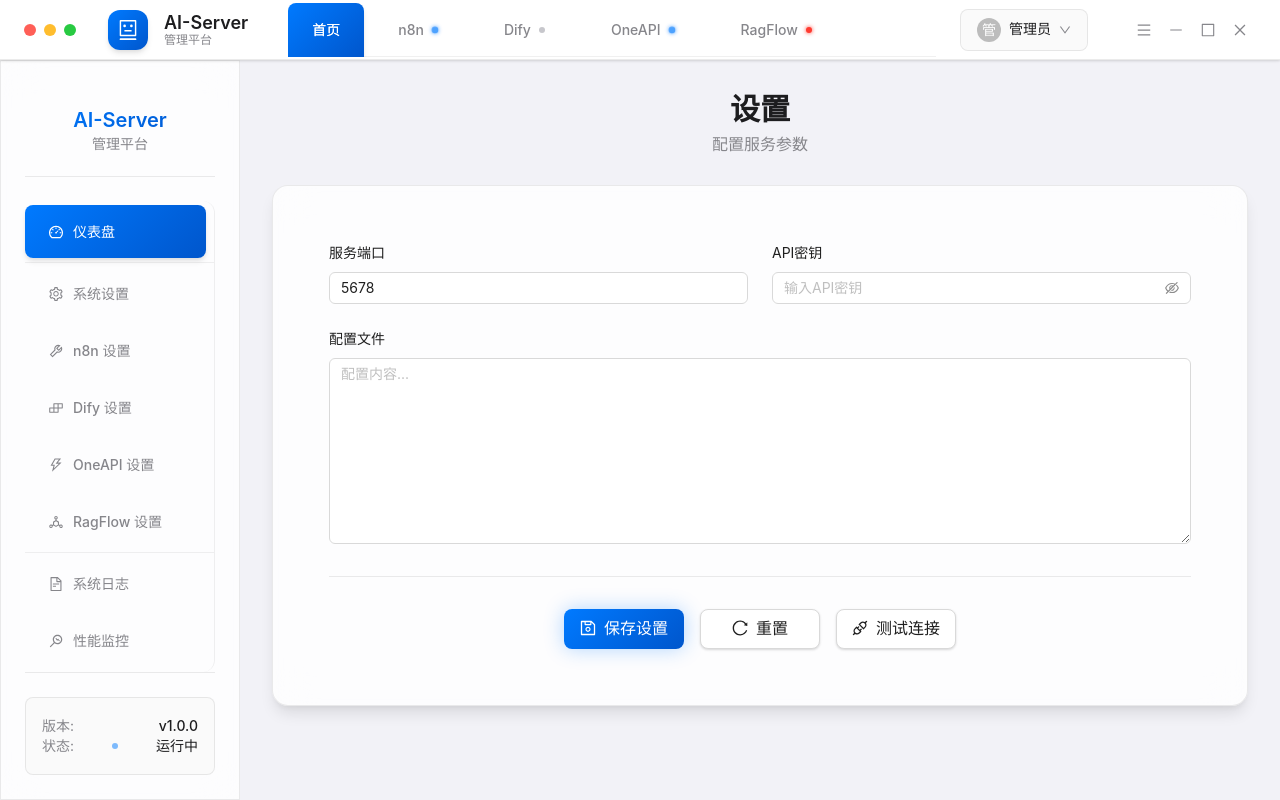
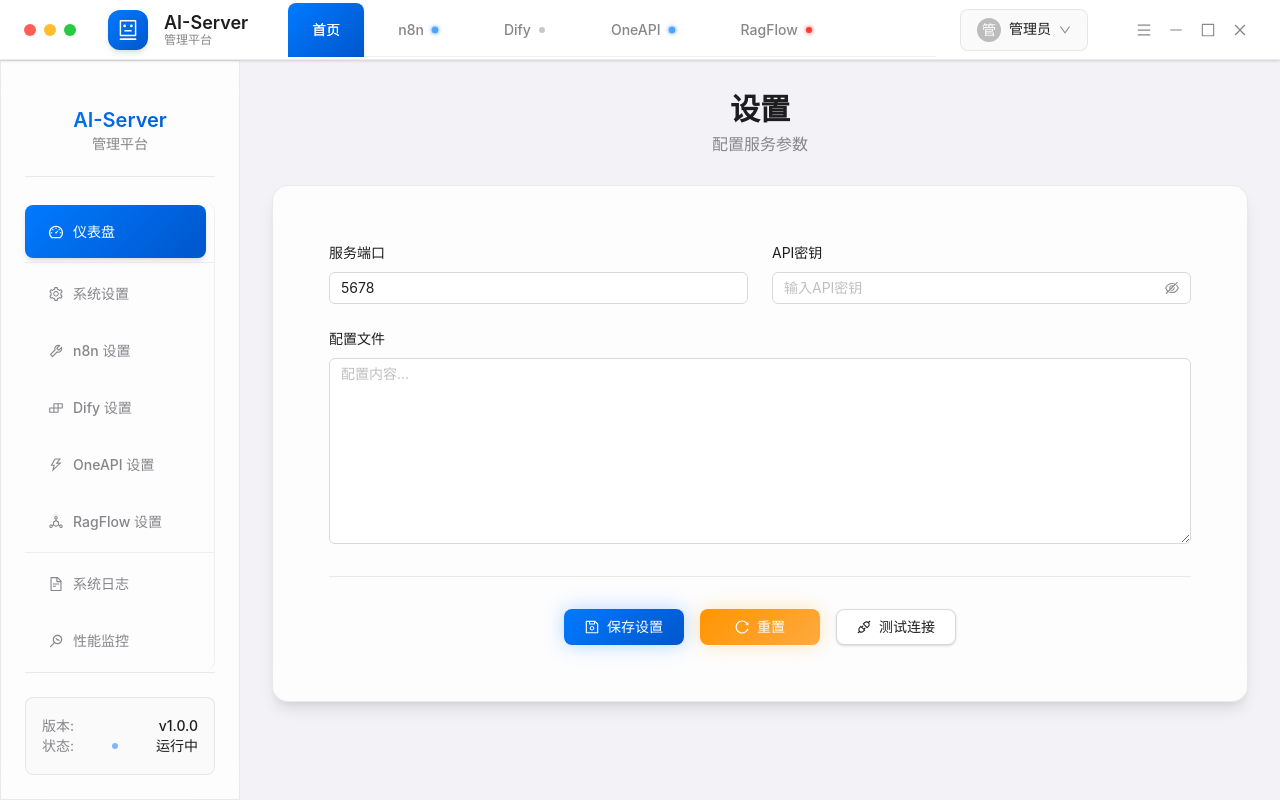
Before and after one commit to terry2010/ai-server, a Vue app in the folder ui-ai-server-v11/: page /settings/1 in a window 1280 px wide. Built offline with nearby package versions, Linux system fonts and the light colour scheme; the HTML template or start-up script is replaced by a standard one.

Commit message:
add v11 ui

```diff
--- a/ui-ai-server-v11/src/views/AccountView.vue
+++ b/ui-ai-server-v11/src/views/AccountView.vue
@@ -22,7 +22,7 @@
               </a-form-item>
 
               <a-form-item>
-                <a-button type="primary" html-type="submit" :loading="updatingSecurity">
+                <a-button type="primary" html-type="submit" :loading="updatingSecurity" class="action-button save-btn">
                   <template #icon>
                     <lock-outlined />
                   </template>
@@ -69,7 +69,7 @@
               </div>
             </div>
 
-            <a-button type="primary" @click="saveNotifications" :loading="savingNotifications">
+            <a-button type="primary" @click="saveNotifications" :loading="savingNotifications" class="action-button save-btn">
               <template #icon>
                 <save-outlined />
               </template>
@@ -285,4 +285,46 @@
     gap: var(--spacing-sm);
   }
 }
+
+/* 统一按钮样式 */
+.action-button {
+  border-radius: var(--radius-md);
+  font-weight: 500;
+  transition: all var(--transition-base);
+  font-size: var(--text-sm);
+  height: 36px;
+  position: relative;
+  overflow: hidden;
+}
+
+.action-button::before {
+  content: '';
+  position: absolute;
+  top: 0;
+  left: -100%;
+  width: 100%;
+  height: 100%;
+  background: linear-gradient(90deg, transparent, rgba(255, 255, 255, 0.2), transparent);
+  transition: left 0.5s;
+}
+
+.action-button:hover::before {
+  left: 100%;
+}
+
+.action-button:hover {
+  transform: translateY(-2px);
+  box-shadow: 0 8px 25px rgba(0, 0, 0, 0.15);
+}
+
+.save-btn {
+  background: linear-gradient(135deg, var(--primary-color) 0%, var(--primary-hover) 100%);
+  border: none;
+  color: var(--text-white) !important;
+  box-shadow: 0 0 20px rgba(24, 144, 255, 0.3);
+}
+
+.save-btn:hover {
+  box-shadow: 0 8px 25px rgba(24, 144, 255, 0.4), 0 0 30px rgba(24, 144, 255, 0.2);
+}
 </style>
--- a/ui-ai-server-v11/src/views/LogsView.vue
+++ b/ui-ai-server-v11/src/views/LogsView.vue
@@ -11,14 +11,14 @@
           <a-select-option value="debug">调试</a-select-option>
         </a-select>
 
-        <a-button @click="clearLogs" danger>
+        <a-button @click="clearLogs" danger class="action-button stop-btn">
           <template #icon>
             <delete-outlined />
           </template>
           清空日志
         </a-button>
 
-        <a-button @click="refreshLogs" type="primary">
+        <a-button @click="refreshLogs" type="primary" class="action-button refresh-btn">
           <template #icon>
             <reload-outlined />
           </template>
@@ -252,4 +252,57 @@
     height: calc(100vh - 250px);
   }
 }
+
+/* 统一按钮样式 */
+.action-button {
+  border-radius: var(--radius-md);
+  font-weight: 500;
+  transition: all var(--transition-base);
+  font-size: var(--text-sm);
+  height: 36px;
+  position: relative;
+  overflow: hidden;
+}
+
+.action-button::before {
+  content: '';
+  position: absolute;
+  top: 0;
+  left: -100%;
+  width: 100%;
+  height: 100%;
+  background: linear-gradient(90deg, transparent, rgba(255, 255, 255, 0.2), transparent);
+  transition: left 0.5s;
+}
+
+.action-button:hover::before {
+  left: 100%;
+}
+
+.action-button:hover {
+  transform: translateY(-2px);
+  box-shadow: 0 8px 25px rgba(0, 0, 0, 0.15);
+}
+
+.refresh-btn {
+  background: linear-gradient(135deg, var(--warning-color) 0%, #ffa940 100%);
+  border: none;
+  color: var(--text-white) !important;
+  box-shadow: 0 0 20px rgba(250, 173, 20, 0.3);
+}
+
+.refresh-btn:hover {
+  box-shadow: 0 8px 25px rgba(250, 173, 20, 0.4), 0 0 30px rgba(250, 173, 20, 0.2);
+}
+
+.stop-btn {
+  background: linear-gradient(135deg, var(--error-color) 0%, #ff7875 100%);
+  border: none;
+  color: var(--text-white) !important;
+  box-shadow: 0 0 20px rgba(255, 59, 48, 0.3);
+}
+
+.stop-btn:hover {
+  box-shadow: 0 8px 25px rgba(255, 59, 48, 0.4), 0 0 30px rgba(255, 59, 48, 0.2);
+}
 </style>
--- a/ui-ai-server-v11/src/views/ProfileView.vue
+++ b/ui-ai-server-v11/src/views/ProfileView.vue
@@ -12,7 +12,7 @@
               <a-avatar :size="120" :src="userProfile.avatar">
                 {{ userProfile.name.charAt(0) }}
               </a-avatar>
-              <a-button type="primary" class="upload-btn" @click="uploadAvatar">
+              <a-button type="primary" class="action-button save-btn" @click="uploadAvatar">
                 <template #icon>
                   <camera-outlined />
                 </template>
@@ -61,7 +61,7 @@
               </a-form-item>
 
               <a-form-item>
-                <a-button type="primary" html-type="submit" :loading="saving">
+                <a-button type="primary" html-type="submit" :loading="saving" class="action-button save-btn">
                   <template #icon>
                     <save-outlined />
                   </template>
@@ -157,9 +157,46 @@
   padding: var(--spacing-lg);
 }
 
-.upload-btn {
+/* 统一按钮样式 */
+.action-button {
   border-radius: var(--radius-md);
   font-weight: 500;
+  transition: all var(--transition-base);
+  font-size: var(--text-sm);
+  height: 36px;
+  position: relative;
+  overflow: hidden;
+}
+
+.action-button::before {
+  content: '';
+  position: absolute;
+  top: 0;
+  left: -100%;
+  width: 100%;
+  height: 100%;
+  background: linear-gradient(90deg, transparent, rgba(255, 255, 255, 0.2), transparent);
+  transition: left 0.5s;
+}
+
+.action-button:hover::before {
+  left: 100%;
+}
+
+.action-button:hover {
+  transform: translateY(-2px);
+  box-shadow: 0 8px 25px rgba(0, 0, 0, 0.15);
+}
+
+.save-btn {
+  background: linear-gradient(135deg, var(--primary-color) 0%, var(--primary-hover) 100%);
+  border: none;
+  color: var(--text-white) !important;
+  box-shadow: 0 0 20px rgba(24, 144, 255, 0.3);
+}
+
+.save-btn:hover {
+  box-shadow: 0 8px 25px rgba(24, 144, 255, 0.4), 0 0 30px rgba(24, 144, 255, 0.2);
 }
 
 @media (max-width: 768px) {
--- a/ui-ai-server-v11/src/views/SettingsView.vue
+++ b/ui-ai-server-v11/src/views/SettingsView.vue
@@ -85,21 +85,21 @@
         </template>
 
         <div class="settings-actions">
-          <a-button type="primary" size="large" @click="saveSettings">
+          <a-button type="primary" size="large" @click="saveSettings" class="action-button save-btn">
             <template #icon>
               <save-outlined />
             </template>
             保存设置
           </a-button>
 
-          <a-button size="large" @click="resetSettings">
+          <a-button size="large" @click="resetSettings" class="action-button refresh-btn">
             <template #icon>
               <reload-outlined />
             </template>
             重置
           </a-button>
 
-          <a-button size="large" @click="testConnection">
+          <a-button size="large" @click="testConnection" class="action-button">
             <template #icon>
               <api-outlined />
             </template>
@@ -290,4 +290,57 @@
     width: 100%;
   }
 }
+
+/* 统一按钮样式 */
+.action-button {
+  border-radius: var(--radius-md);
+  font-weight: 500;
+  transition: all var(--transition-base);
+  font-size: var(--text-sm);
+  height: 36px;
+  position: relative;
+  overflow: hidden;
+}
+
+.action-button::before {
+  content: '';
+  position: absolute;
+  top: 0;
+  left: -100%;
+  width: 100%;
+  height: 100%;
+  background: linear-gradient(90deg, transparent, rgba(255, 255, 255, 0.2), transparent);
+  transition: left 0.5s;
+}
+
+.action-button:hover::before {
+  left: 100%;
+}
+
+.action-button:hover {
+  transform: translateY(-2px);
+  box-shadow: 0 8px 25px rgba(0, 0, 0, 0.15);
+}
+
+.save-btn {
+  background: linear-gradient(135deg, var(--primary-color) 0%, var(--primary-hover) 100%);
+  border: none;
+  color: var(--text-white) !important;
+  box-shadow: 0 0 20px rgba(24, 144, 255, 0.3);
+}
+
+.save-btn:hover {
+  box-shadow: 0 8px 25px rgba(24, 144, 255, 0.4), 0 0 30px rgba(24, 144, 255, 0.2);
+}
+
+.refresh-btn {
+  background: linear-gradient(135deg, var(--warning-color) 0%, #ffa940 100%);
+  border: none;
+  color: var(--text-white) !important;
+  box-shadow: 0 0 20px rgba(250, 173, 20, 0.3);
+}
+
+.refresh-btn:hover {
+  box-shadow: 0 8px 25px rgba(250, 173, 20, 0.4), 0 0 30px rgba(250, 173, 20, 0.2);
+}
 </style>
```
